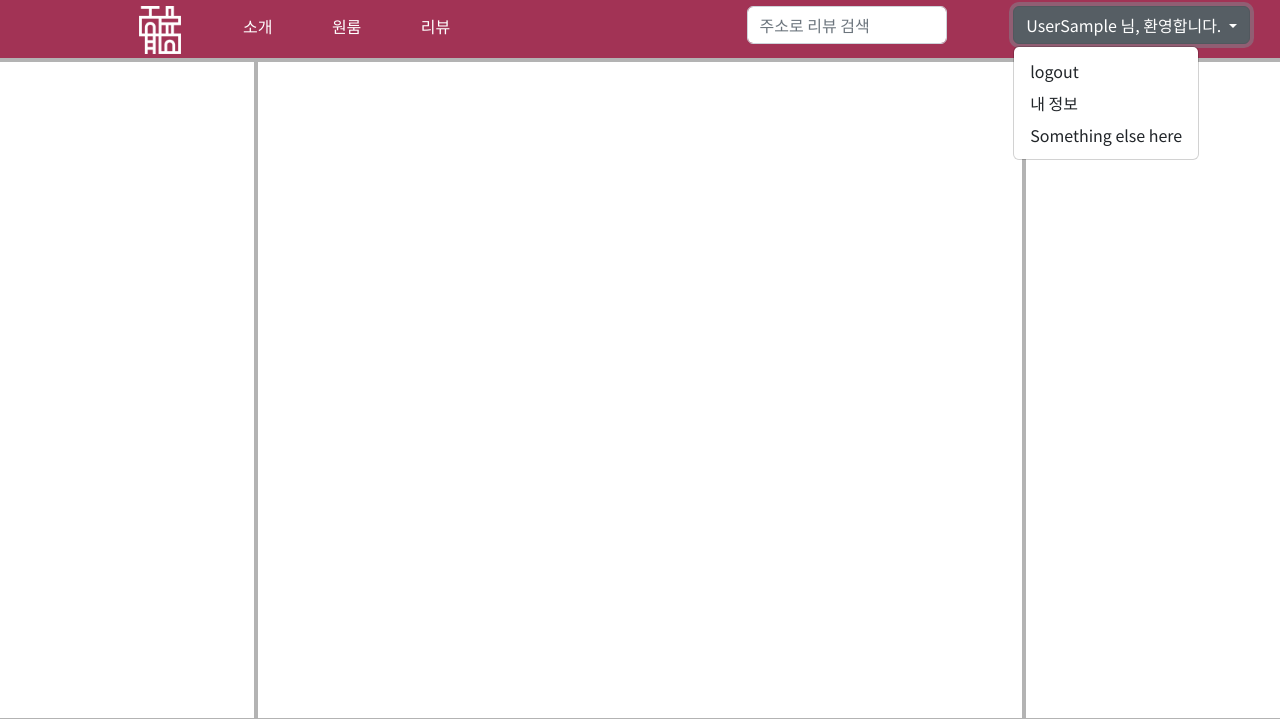
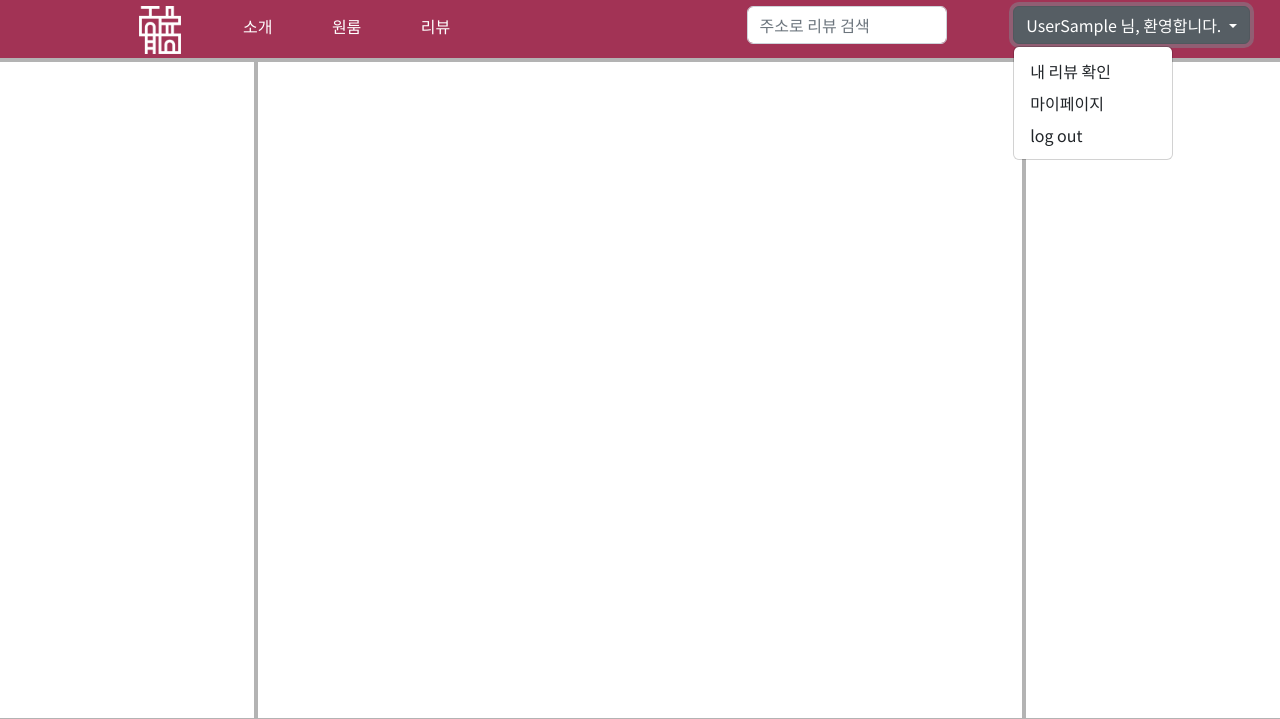
Before and after one commit to adover134/django_review_platform, a Django app: page /test/normal_user_base/ in a window 1280 px wide, after a click that opens the changed part. Shown: the top 719 px of the page. Run offline with Django 4.2, Linux system fonts and the light colour scheme; the visitor is signed in with stand-in values (Sample User, id 1); parts of the project's set-up code (start-up, migrations or seed data) failed here and were passed over.

Commit message:
활동상태 관련 기능 추가
우상단 드롭다운 메뉴도 UI 디자인에 맞춰 수정했습니다.

```diff
--- a/templates/normal_user_base.html
+++ b/templates/normal_user_base.html
@@ -38,9 +38,9 @@
                   {{ user.last_name }}{{ user.first_name }} 님, 환영합니다.
               </button>
               <ul class="dropdown-menu" aria-labelledby="dropdownMenuButton1">
-                <li><a class="dropdown-item" href = '{{logout}}'>logout</a></li>
-                <li><a class="dropdown-item" id="myInfo" href = '{{infoCheck}}'>내 정보</a></li>
-                <li><a class="dropdown-item" href="#">Something else here</a></li>
+                <li><a class="dropdown-item" href = '{{logout}}'>내 리뷰 확인</a></li>
+                <li><a class="dropdown-item" id="myInfo" href = '{{infoCheck}}'>마이페이지</a></li>
+                <li><a class="dropdown-item" href = '{{logout}}'>log out</a></li>
               </ul>
             </div>
         {% else %}
--- a/templates/normal_user_info_check.html
+++ b/templates/normal_user_info_check.html
@@ -1,5 +1,5 @@
 {% extends 'normal_user_base.html' %}
-{% load static %}
+{% load index static %}
 
 {% block main_contents %}
 {% if request.path != infoCheck %}
@@ -16,6 +16,7 @@
 <link rel="stylesheet" href="{% static 'css/normalUserInfoCheckTemplate.css' %}">
 <div id="infoCheckAndUpdate">
     <!-정보 확인 및 수정을 위한 공간 / 폼을 통해 정보 확인 및 갱신-->
+    <h1>회원 정보 설정</h1>
     <form method="POST" enctype="multipart/form-data" action="/change_user_info/" onsubmit="get_layout()">
         {% csrf_token %}
         <table>
@@ -30,7 +31,7 @@
         경고 횟수 : <span>{{user.uWarnCount}}</span>회
     </p>
     <p>
-        활동 상태 : <span></span>
+        활동 상태 : <span>{{user|check_active}}</span>
     </p>
 </div>
 
--- a/templatetags/index.py
+++ b/templatetags/index.py
@@ -1,5 +1,7 @@
 from django import template
 import json
+from datetime import datetime
+from dateutil.relativedelta import relativedelta
 from webPages.config import KAKAO_JAVA_KEY
 
 
@@ -34,3 +36,19 @@ def java_key(value):
 @register.filter
 def page(paginator, value):
     return paginator.get_page(value)
+
+
+@register.filter
+def check_active(user):
+    print(user.penaltyDate)
+    print(type(user.penaltyDate))
+    print(user.penaltyDate+relativedelta(days=30))
+    if user.uActive == 1:
+        state = str(user.penaltyDate+relativedelta(days=7))+'까지 신고 불가'
+    elif user.uActive == 2:
+        state = str(user.penaltyDate+relativedelta(days=30))+'까지 신고 불가'
+    if user.uActive == 3:
+        state = str(user.penaltyDate+relativedelta(days=30))+'까지 리뷰 작성/수정/삭제 및 신고 불가'
+    else:
+        state = '모든 기능 사용 가능'
+    return state
```
